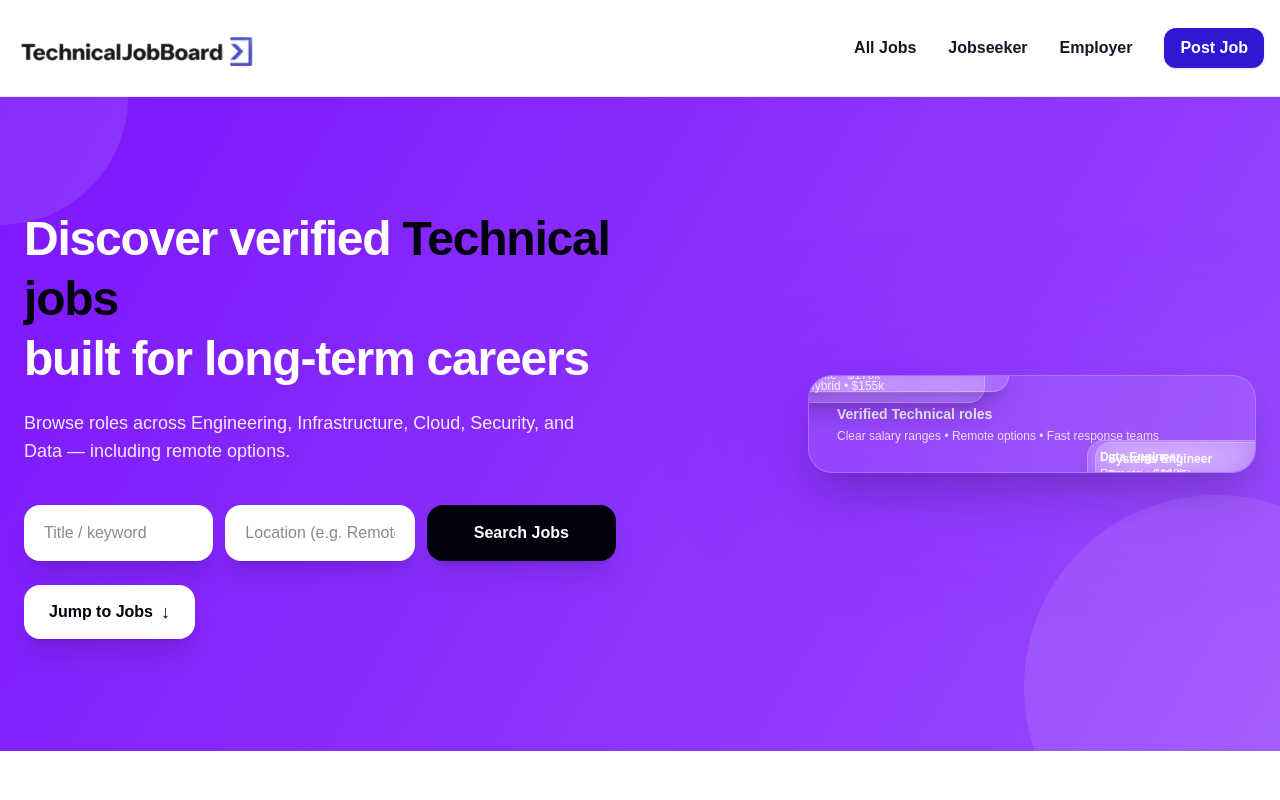
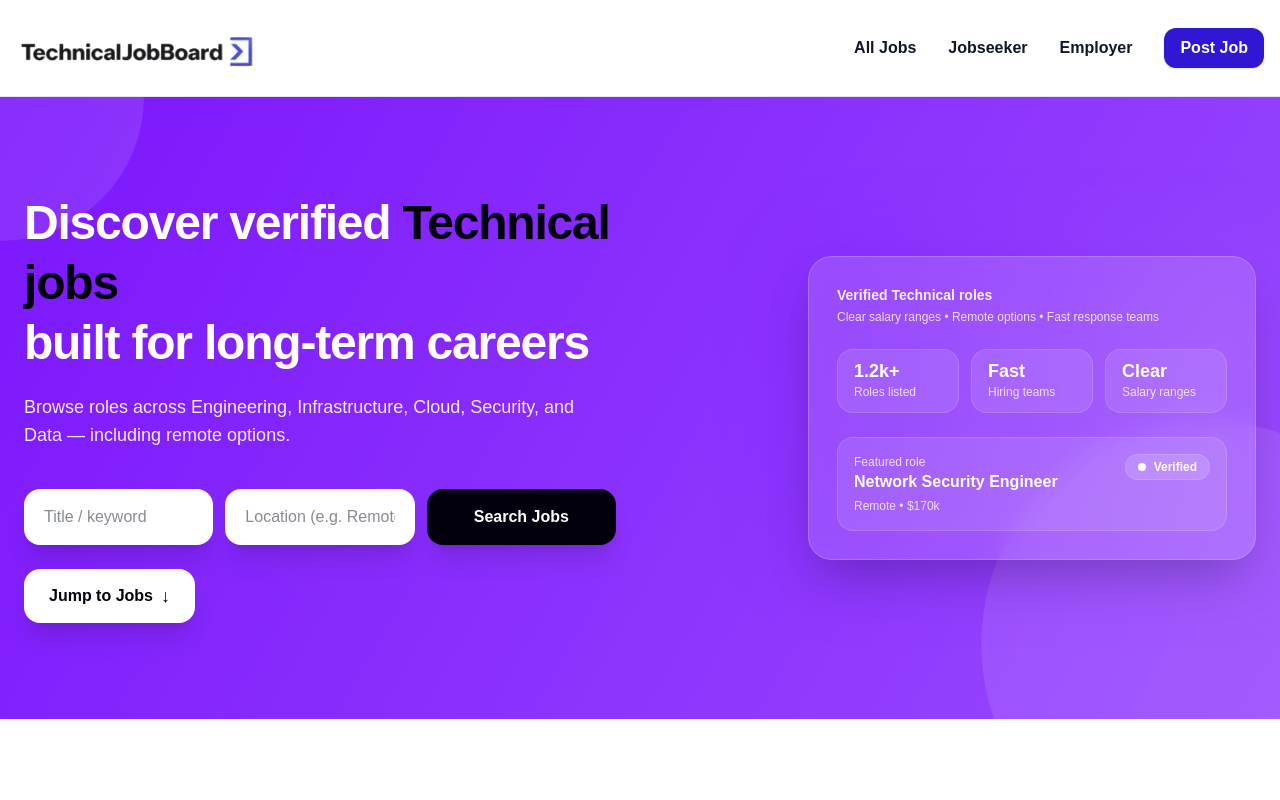
Before and after one commit to adebisidolapo/technicaljobboard, a Next.js app in the folder jobboard/: page / in a window 1280 px wide. Shown: the top 800 px of the page. Built offline with nearby package versions, Linux system fonts and the light colour scheme.

Commit message:
update ui

```diff
--- a/jobboard/app/page.tsx
+++ b/jobboard/app/page.tsx
@@ -229,16 +229,17 @@ const CATEGORIES = [
     <main className="font-sans bg-gray-100 text-[#02000D]">
 
 
-{/* ================= HERO ================= */}
-<section className="relative py-24 md:py-28 bg-animated-gradient text-white overflow-hidden">
-  <div className="absolute top-0 left-0 w-64 h-64 bg-white opacity-10 rounded-full -translate-x-1/2 -translate-y-1/2" />
-  <div className="absolute bottom-0 right-0 w-96 h-96 bg-white opacity-10 rounded-full translate-x-1/3 translate-y-1/3" />
+{/* ================= HERO (Cleaner Desktop) ================= */}
+<section className="relative py-22 md:py-24 bg-animated-gradient text-white overflow-hidden">
+  {/* Softer background blobs */}
+  <div className="absolute top-0 left-0 w-56 h-56 md:w-72 md:h-72 bg-white/10 rounded-full -translate-x-1/2 -translate-y-1/2" />
+  <div className="absolute bottom-0 right-0 w-72 h-72 md:w-[28rem] md:h-[28rem] bg-white/10 rounded-full translate-x-1/3 translate-y-1/3" />
 
   <div className="max-w-7xl mx-auto px-6 relative z-10">
-    <div className="md:flex md:items-center md:justify-between gap-12">
+    <div className="grid grid-cols-1 md:grid-cols-2 items-center gap-12">
 
       {/* LEFT */}
-      <div className="md:w-1/2">
+      <div>
         <h1 className="text-4xl md:text-5xl font-extrabold leading-tight tracking-tight">
           Discover verified <span className="text-[#02000D]">Technical jobs</span>
           <br />
@@ -249,7 +250,7 @@ const CATEGORIES = [
           Browse roles across Engineering, Infrastructure, Cloud, Security, and Data — including remote options.
         </p>
 
-        {/* Search Bar (3 equal boxes) */}
+        {/* Search Bar */}
         <div className="w-full mt-10">
           <div className="grid grid-cols-1 md:grid-cols-3 gap-3 max-w-3xl">
             <input
@@ -270,27 +271,23 @@ const CATEGORIES = [
           </div>
         </div>
 
-        {/* Jump to Jobs (very visible + works) */}
+        {/* Jump to Jobs */}
         <button
           type="button"
-          onClick={() =>
-            document.getElementById("jobs")?.scrollIntoView({ behavior: "smooth" })
-          }
+          onClick={() => document.getElementById("jobs")?.scrollIntoView({ behavior: "smooth" })}
           className="mt-6 inline-flex items-center justify-center gap-2 bg-white text-[#02000D] font-semibold px-6 py-3 rounded-2xl shadow-xl hover:shadow-2xl hover:-translate-y-[1px] transition border border-white/40"
         >
           Jump to Jobs <span className="text-lg">↓</span>
         </button>
       </div>
 
-      {/* RIGHT */}
-      <div
-        ref={heroImageRef}
-        className="md:w-1/2 mt-14 md:mt-0 flex justify-center md:justify-end"
-      >
+      {/* RIGHT (Clean stats + one compact card) */}
+      <div className="mt-12 md:mt-0 flex justify-center md:justify-end">
         <div className="relative w-full max-w-md">
-          <div className="absolute inset-0 rounded-3xl bg-gradient-to-r from-[#6F00FC] via-[#8C33FD] to-[#A866FE] blur-3xl opacity-30 scale-110" />
+          {/* Reduced glow */}
+          <div className="absolute inset-0 rounded-3xl bg-gradient-to-r from-[#6F00FC] via-[#8C33FD] to-[#A866FE] blur-2xl opacity-20 scale-105" />
 
-          <div className="relative z-10 rounded-3xl border border-white/20 bg-white/10 backdrop-blur p-7 shadow-2xl overflow-hidden">
+          <div className="relative z-10 rounded-3xl border border-white/20 bg-white/14 backdrop-blur-md p-7 shadow-2xl">
             <div className="text-white/90">
               <p className="text-sm font-semibold">Verified Technical roles</p>
               <p className="text-xs opacity-90 mt-1">
@@ -298,35 +295,42 @@ const CATEGORIES = [
               </p>
             </div>
 
-            {/* Floating verified cards (hidden on mobile to prevent overlap) */}
-            <div className="hidden md:block">
-             <div className="absolute -bottom-5 -right-4 glass float-1 rounded-2xl px-3 py-2 shadow-xl text-white text-xs w-44 border border-white/20">
-                <p className="font-semibold leading-snug">Systems Engineer</p>
-                <p className="opacity-85">Remote • $145k</p>
+            {/* Desktop: stats row (clean + professional) */}
+            <div className="hidden md:grid mt-6 grid-cols-3 gap-3">
+              <div className="rounded-2xl bg-white/10 border border-white/15 px-4 py-3">
+                <p className="text-lg font-extrabold leading-none">1.2k+</p>
+                <p className="text-xs text-white/80 mt-1">Roles listed</p>
               </div>
-
-              <div className="absolute -top-6 -left-4 glass float-2 rounded-2xl px-3 py-2 shadow-xl text-white text-xs w-48 border border-white/20">
-               <p className="font-semibold leading-snug">DevOps Engineer</p>
-                <p className="opacity-85">Hybrid • $155k</p>
+              <div className="rounded-2xl bg-white/10 border border-white/15 px-4 py-3">
+                <p className="text-lg font-extrabold leading-none">Fast</p>
+                <p className="text-xs text-white/80 mt-1">Hiring teams</p>
               </div>
-
-              <div className="absolute top-16 -right-6 glass float-3 rounded-2xl px-3 py-2 shadow-xl text-white text-xs w-48 border border-white/20">
-                <p className="font-semibold leading-snug">Data Engineer</p>
-                <p className="opacity-85">Remote • $160k</p>
-              </div>
-
-              <div className="absolute bottom-20 -left-6 glass float-4 rounded-2xl px-3 py-2 shadow-xl text-white text-xs w-56 border border-white/20">
-                <p className="font-semibold leading-snug">Network Security Engineer</p>
-                <p className="opacity-85">On-site • $170k</p>
+              <div className="rounded-2xl bg-white/10 border border-white/15 px-4 py-3">
+                <p className="text-lg font-extrabold leading-none">Clear</p>
+                <p className="text-xs text-white/80 mt-1">Salary ranges</p>
               </div>
             </div>
 
-            {/* Mobile-friendly single card (shows only on small screens) */}
-            <div className="md:hidden mt-6 glass rounded-2xl px-4 py-3 shadow-xl text-white text-sm border border-white/20">
-              <p className="font-semibold">Network Security Engineer</p>
-              <p className="text-xs opacity-85 mt-1">Remote • $170k</p>
+            {/* One compact featured card (desktop + mobile) */}
+            <div className="mt-6 rounded-2xl bg-white/10 border border-white/15 p-4">
+              <div className="flex items-start justify-between gap-4">
+                <div className="min-w-0">
+                  <p className="text-xs text-white/80">Featured role</p>
+                  <p className="font-semibold truncate">Network Security Engineer</p>
+                  <p className="text-xs text-white/80 mt-1">Remote • $170k</p>
+                </div>
+
+                <span className="shrink-0 inline-flex items-center gap-2 text-xs font-semibold px-3 py-1 rounded-full bg-white/15 border border-white/15">
+                  <span className="h-2 w-2 rounded-full bg-white" />
+                  Verified
+                </span>
+              </div>
             </div>
 
+            {/* Mobile-only extra helper text */}
+            <p className="md:hidden text-xs text-white/80 mt-4">
+              Browse verified roles with clear expectations and fast response teams.
+            </p>
           </div>
         </div>
       </div>
@@ -334,6 +338,7 @@ const CATEGORIES = [
     </div>
   </div>
 </section>
+
 
 
 {/* ================= CATEGORIES ================= */}
```
